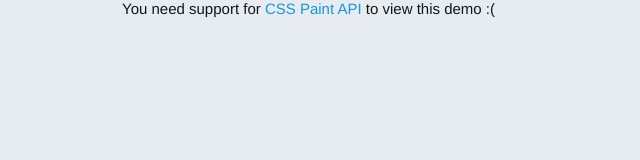
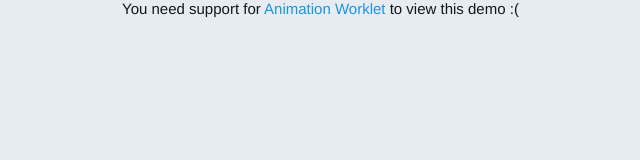
Before and after one commit to GoogleChromeLabs/houdini-samples, a plain HTML site: page animation-worklet/twitter-header/index.html in a window 1280 px wide. Shown: the full height of the page, 218-858 px from the left. Drawn offline with Linux system fonts and the light colour scheme.

Commit message:
Typo (fixes #48)

```diff
--- a/animation-worklet/twitter-header/index.html
+++ b/animation-worklet/twitter-header/index.html
@@ -73,7 +73,7 @@ limitations under the License.
     location.protocol = 'https:';
   }
   if (!('animationWorklet' in self)) {
-    document.body.innerHTML = 'You need support for <a href="https://drafts.css-houdini.org/css-paint-api/">CSS Paint API</a> to view this demo :(';
+    document.body.innerHTML = 'You need support for <a href="https://wicg.github.io/animation-worklet/">Animation Worklet</a> to view this demo :(';
   }
   [
     '--avatar-size',
```
